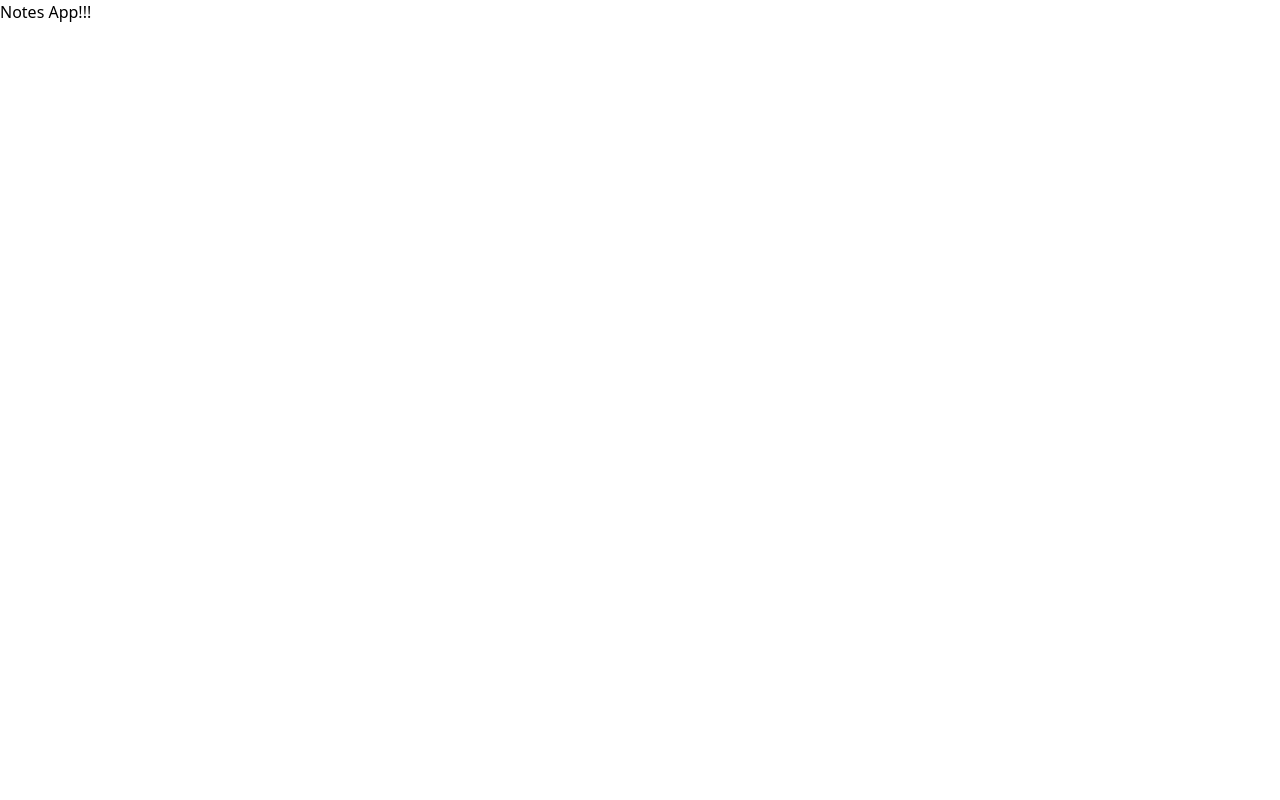
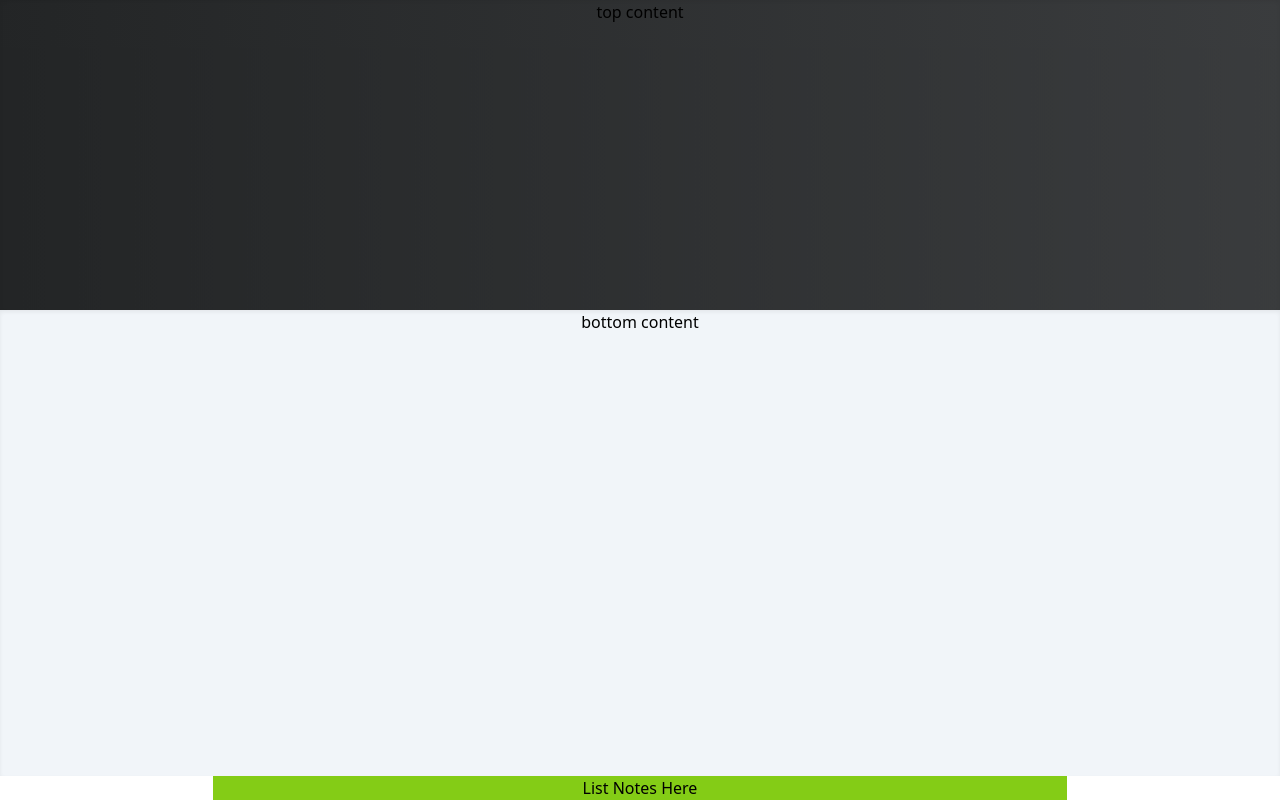
Before and after one commit to Ramoncarden/notes-app, a React (Create React App) app: page / in a window 1280 px wide. Built offline with nearby package versions, Linux system fonts and the light colour scheme.

Commit message:
Created home component and added initial stylings.

```diff
--- a/public/index.html
+++ b/public/index.html
@@ -39,5 +39,6 @@
       To begin the development, run `npm start` or `yarn start`.
       To create a production bundle, use `npm run build` or `yarn build`.
     -->
+    <!-- <a href='https://www.freepik.com/photos/pattern'>Pattern photo created by rawpixel.com - www.freepik.com</a> -->
   </body>
 </html>
--- a/src/App.js
+++ b/src/App.js
@@ -1,7 +1,9 @@
+import Home from './Home';
+
 function App() {
   return (
     <div className="App">
-      <h1>Notes App!!!</h1>
+      <Home />
     </div>
   );
 }
--- /dev/null
+++ b/src/Home.js
@@ -0,0 +1,15 @@
+import React from 'react';
+
+const Home = () => {
+  return (
+    <div className="flex flex-col m-0 h-screen min-w-screen shadow-md">
+      <div className="top-half bg-header-pattern text-center h-2/5 w-screen shadow-inner z-0">top content</div>
+      <div className="bottom-half w-full text-center h-56 bg-blue-gray-100 h-3/5 w-screen shadow-inner z-0">
+        bottom content
+      </div>
+      <div className="m-auto z-10 text-center bg-lime-500 w-4/6">List Notes Here</div>
+    </div>
+  );
+};
+
+export default Home;
--- a/tailwind.config.js
+++ b/tailwind.config.js
@@ -1,8 +1,43 @@
+const colors = require('tailwindcss/colors');
+
 module.exports = {
   purge: [ './src/**/*.{js,jsx,ts,tsx}', './public/index.html' ],
   darkMode: false, // or 'media' or 'class'
   theme: {
-    extend: {}
+    extend: {
+      colors: {
+        transparent: 'transparent',
+        current: 'currentColor',
+        black: colors.black,
+        white: colors.white,
+        'blue-gray': colors.blueGray,
+        'cool-gray': colors.coolGray,
+        gray: colors.gray,
+        'true-gray': colors.trueGray,
+        'warm-gray': colors.warmGray,
+        red: colors.red,
+        orange: colors.orange,
+        amber: colors.amber,
+        yellow: colors.yellow,
+        lime: colors.lime,
+        green: colors.green,
+        emerald: colors.emerald,
+        teal: colors.teal,
+        cyan: colors.cyan,
+        sky: colors.sky,
+        blue: colors.blue,
+        indigo: colors.indigo,
+        violet: colors.violet,
+        purple: colors.purple,
+        fuchsia: colors.fuchsia,
+        pink: colors.pink,
+        rose: colors.rose
+      },
+      backgroundImage: {
+        'hero-pattern': "url('/src/assets/minimal-white-background-with-black-polka-dot-pattern.jpg')",
+        'header-pattern': "url('/src/assets/Midnight City.jpg')"
+      }
+    }
   },
   variants: {
     extend: {}
```
Also changed, not shown: src/assets/Midnight City.jpg (added), 1 other file (tests, documents, lock files or other folders).
